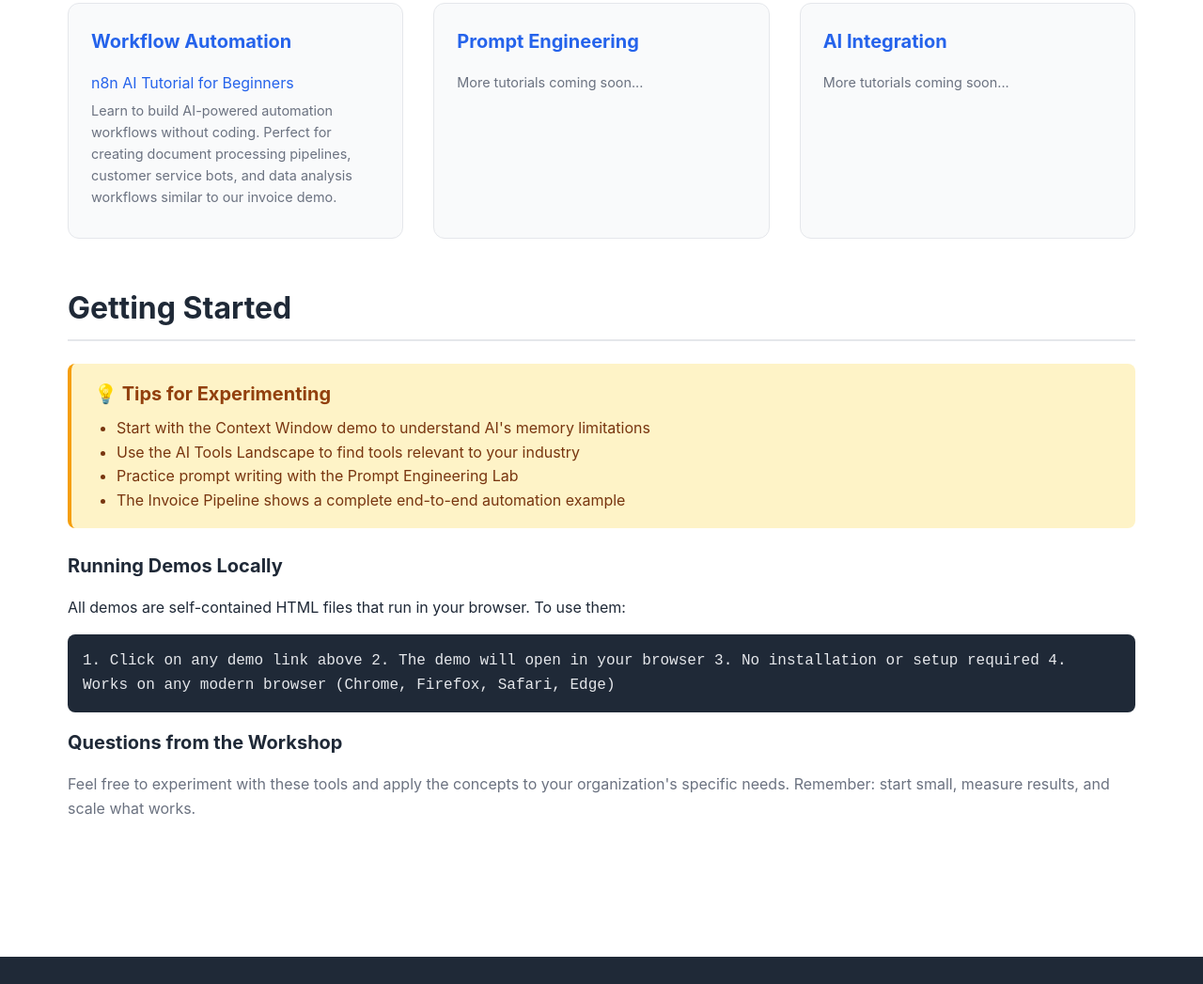
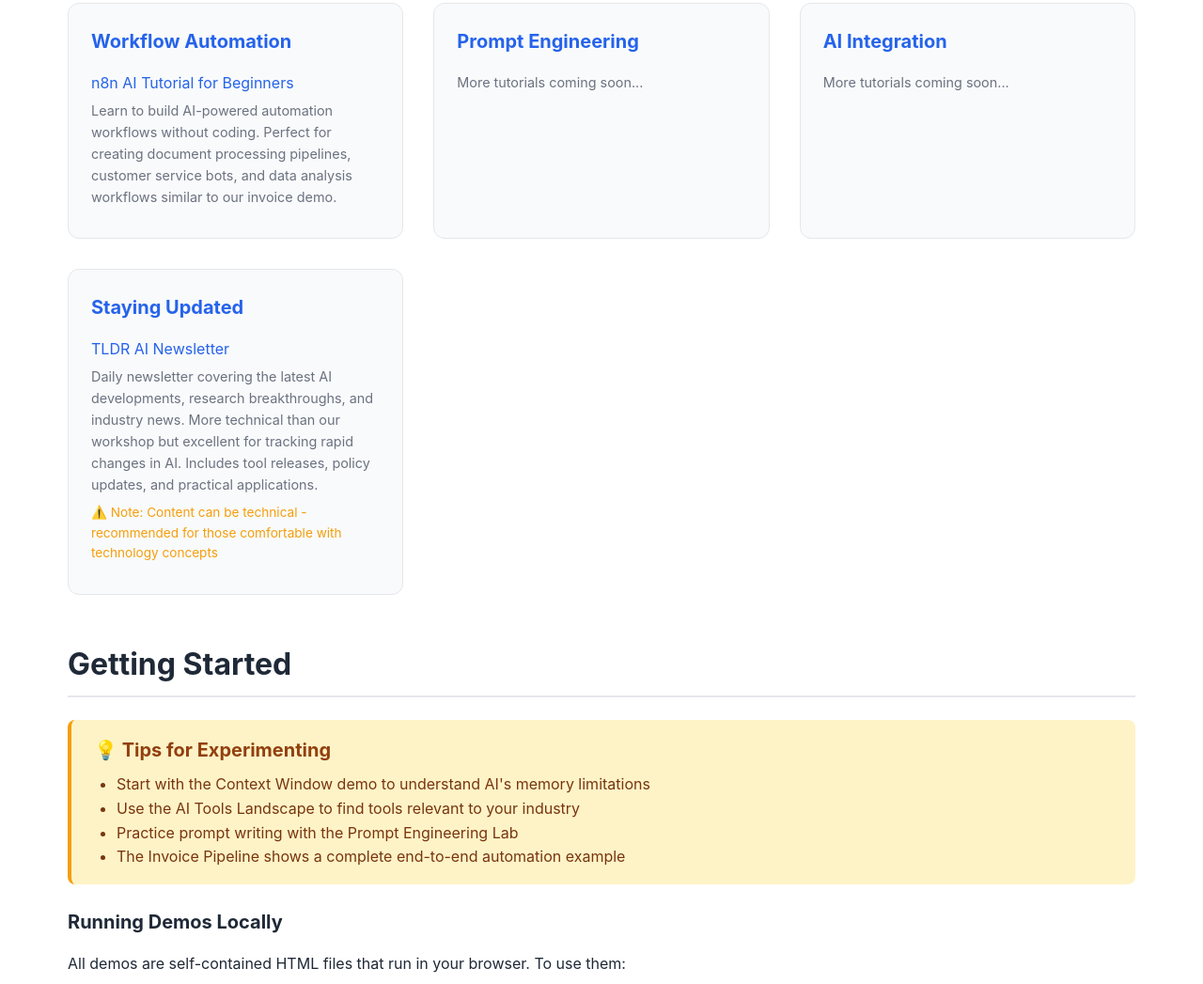
Before and after one commit to mahdi-b/ai-workshop-hilo, a plain HTML site: page index.html in a window 1280 px wide. Shown: the part 2045-3092 px from the top of the page at 94% size. Drawn offline with Linux system fonts and the light colour scheme.

Commit message:
Add TLDR AI newsletter to Staying Updated category
- New category 'Staying Updated' for AI news and developments
- Added TLDR AI newsletter with description noting its technical nature
- Included warning that content is more advanced than workshop level
- Explains value for tracking industry changes and new tools

```diff
--- a/index.html
+++ b/index.html
@@ -502,6 +502,23 @@
                         </li>
                     </ul>
                 </div>
+
+                <div class="resource-card">
+                    <h3>Staying Updated</h3>
+                    <ul>
+                        <li>
+                            <a href="https://tldr.tech/ai" target="_blank">
+                                TLDR AI Newsletter
+                            </a>
+                            <p style="color: var(--text-light); font-size: 0.9rem; margin-top: 0.25rem; padding-left: 0;">
+                                Daily newsletter covering the latest AI developments, research breakthroughs, and industry news. More technical than our workshop but excellent for tracking rapid changes in AI. Includes tool releases, policy updates, and practical applications.
+                            </p>
+                            <p style="color: #f59e0b; font-size: 0.85rem; margin-top: 0.5rem; padding-left: 0;">
+                                ⚠️ Note: Content can be technical - recommended for those comfortable with technology concepts
+                            </p>
+                        </li>
+                    </ul>
+                </div>
             </div>
         </section>
 
```
